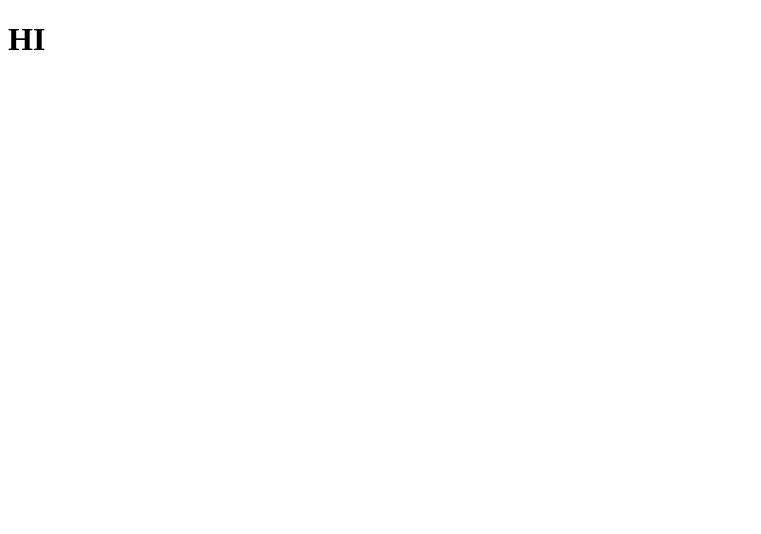
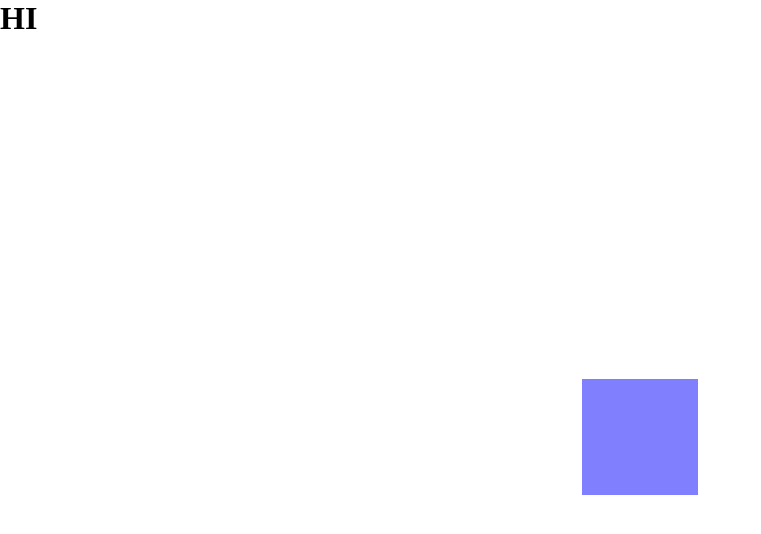
Before and after one commit to bucket-kim/Interior-Decoration, a React (Vite) app: page / in a window 1280 px wide. Shown: the top 534 px of the page, without its empty margins (0-761 px from the left). Built offline with nearby package versions, Linux system fonts and the light colour scheme.

Commit message:
connect with backend WIP

```diff
--- a/package.json
+++ b/package.json
@@ -12,6 +12,8 @@
   "dependencies": {
     "@react-three/drei": "^9.109.2",
     "@react-three/fiber": "^8.16.8",
+    "firebase": "^11.0.2",
+    "firebase-tools": "^13.25.0",
     "gsap": "^3.12.5",
     "react": "^18.3.1",
     "react-dom": "^18.3.1",
--- a/src/App.tsx
+++ b/src/App.tsx
@@ -1,9 +1,16 @@
-function App() {
+import UI from "./Components/UI/UI";
+import { Fragment } from "react";
+import GlobalStyle from "./Styles/GlobalStyle";
+import R3F from "./Components/R3F/R3F";
+
+const App = () => {
   return (
-    <>
-      <h1>HI</h1>
-    </>
+    <Fragment>
+      <GlobalStyle />
+      <UI />
+      <R3F />
+    </Fragment>
   );
-}
+};
 
 export default App;
--- /dev/null
+++ b/src/Components/R3F/R3F.tsx
@@ -0,0 +1,17 @@
+import { OrbitControls } from "@react-three/drei";
+import { Canvas } from "@react-three/fiber";
+import React from "react";
+
+const R3F = () => {
+  return (
+    <Canvas>
+      <OrbitControls />
+      <mesh>
+        <boxGeometry />
+        <meshNormalMaterial />
+      </mesh>
+    </Canvas>
+  );
+};
+
+export default R3F;
--- /dev/null
+++ b/src/Components/UI/UI.tsx
@@ -0,0 +1,11 @@
+import React from "react";
+
+const UI = () => {
+  return (
+    <div>
+      <h1>HI</h1>
+    </div>
+  );
+};
+
+export default UI;
--- /dev/null
+++ b/src/Styles/GlobalStyle.tsx
@@ -0,0 +1,25 @@
+import { createGlobalStyle } from "styled-components";
+
+const GlobalStyle = createGlobalStyle`
+
+    #root {
+        height: 100dvh;
+        width: 100dvw;
+    }
+
+    body {
+    margin: 0;
+    padding: 0;
+    }
+
+    h1 {
+    margin: 0;
+    }
+
+    p {
+    margin: 0;
+    }
+
+`;
+
+export default GlobalStyle;
--- a/src/main.tsx
+++ b/src/main.tsx
@@ -1,6 +1,6 @@
 import React from "react";
 import ReactDOM from "react-dom/client";
-import App from "./App.tsx";
+import App from "./App";
 
 ReactDOM.createRoot(document.getElementById("root")!).render(
   <React.StrictMode>
```
Also changed, not shown: src/Firebase/firebase.ts (added, +19 -0 lines), 1 other file (tests, documents, lock files or other folders).
